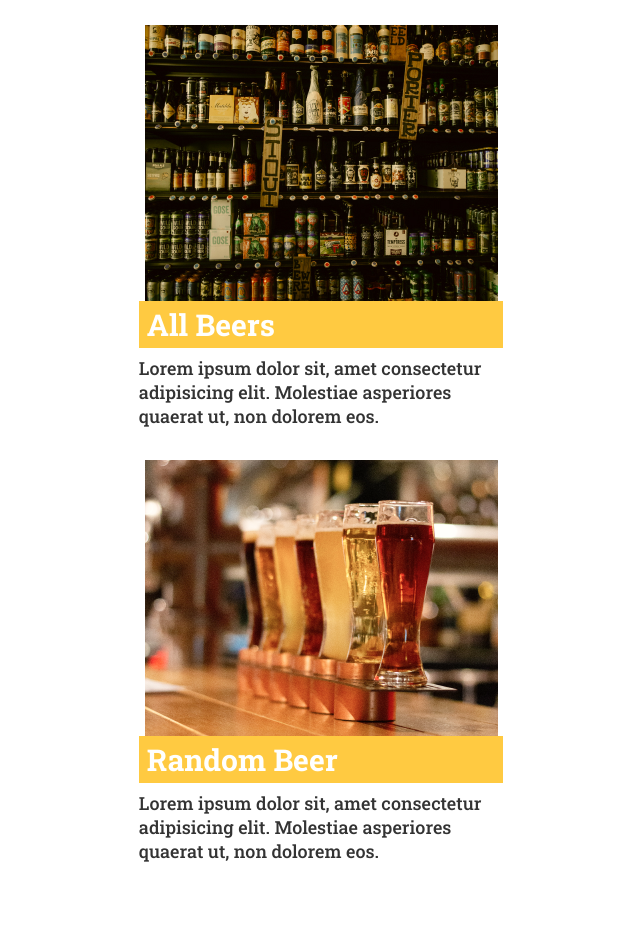
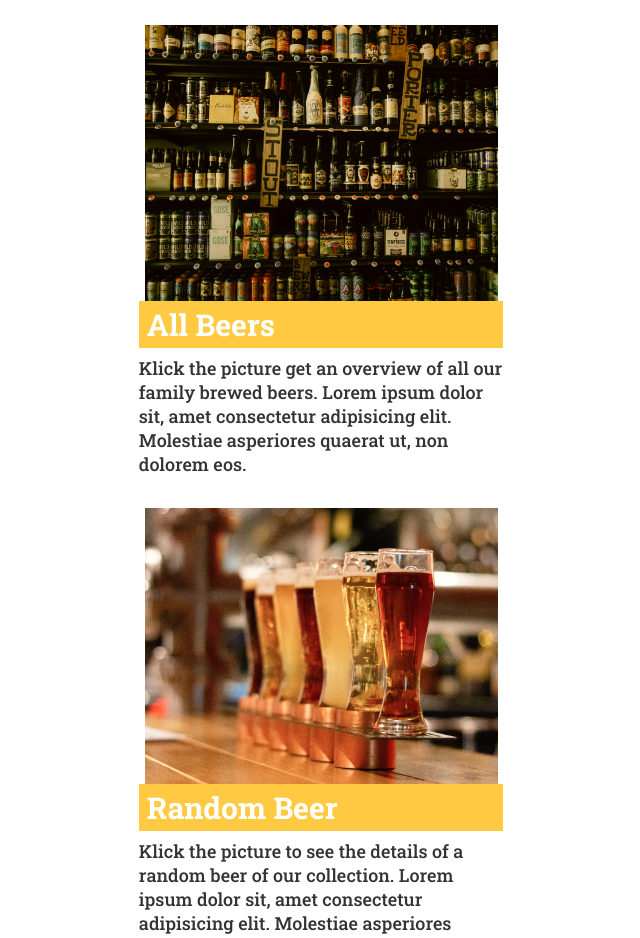
Before and after one commit to cecilestaller/react-project-beer-api, a React (Vite) app: page / in a window 1280 px wide. Shown: the top 938 px of the page, without its empty margins (319-959 px from the left). Built offline with nearby package versions, Linux system fonts and the light colour scheme.

Commit message:
optimierung der home seite

```diff
--- a/src/pages/Home.jsx
+++ b/src/pages/Home.jsx
@@ -11,14 +11,14 @@ const Home = () => {
                     <img src={allbeers} alt="viele flaschen bier" />
                     <h2>All Beers</h2>
                 </Link>
-                <p>Lorem ipsum dolor sit, amet consectetur adipisicing elit. Molestiae asperiores quaerat ut, non dolorem eos.</p>
+                <p>Klick the picture get an overview of all our family brewed beers. Lorem ipsum dolor sit, amet consectetur adipisicing elit. Molestiae asperiores quaerat ut, non dolorem eos.</p>
             </article>
             <article className="homeArticle_wrap">
                 <Link to='/randombeer'>
                     <img src={randombeer} alt="viele gläser bier" />
                     <h2>Random Beer</h2>
                 </Link>
-                <p>Lorem ipsum dolor sit, amet consectetur adipisicing elit. Molestiae asperiores quaerat ut, non dolorem eos.</p>
+                <p>Klick the picture to see the details of a random beer of our collection. Lorem ipsum dolor sit, amet consectetur adipisicing elit. Molestiae asperiores quaerat ut, non dolorem eos.</p>
             </article>
         </section>
     );
```
Also changed, not shown: 1 other file (tests, documents, lock files or other folders).
